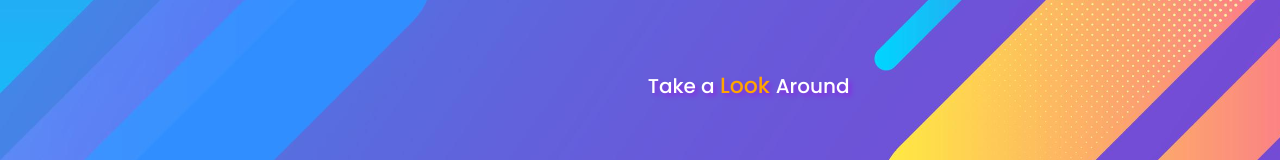
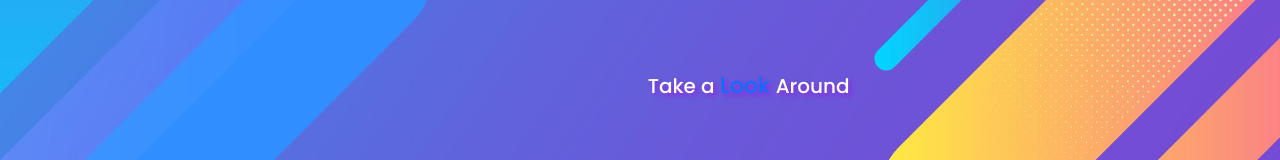
Before and after one commit to DaniGenerous/DaniGenerousPortfolio, a plain HTML site: page index.html in a window 1280 px wide. Shown: the part 897-1057 px from the top of the page. Drawn offline with nearby package versions, Linux system fonts and the light colour scheme.

Commit message:
style.css
Updated

```diff
--- a/style.css
+++ b/style.css
@@ -178,7 +178,8 @@ ul {
   font-size: 20px;}
 
 a {
-  color: blueviolet(--bs-link-color)}
+  color: var(--bs-link-color, blueviolet);
+}
 
 .icons {padding-bottom: 30px; padding-left: 30px;color:white;display: inline-block;
   background-color: blueviolet;
```
